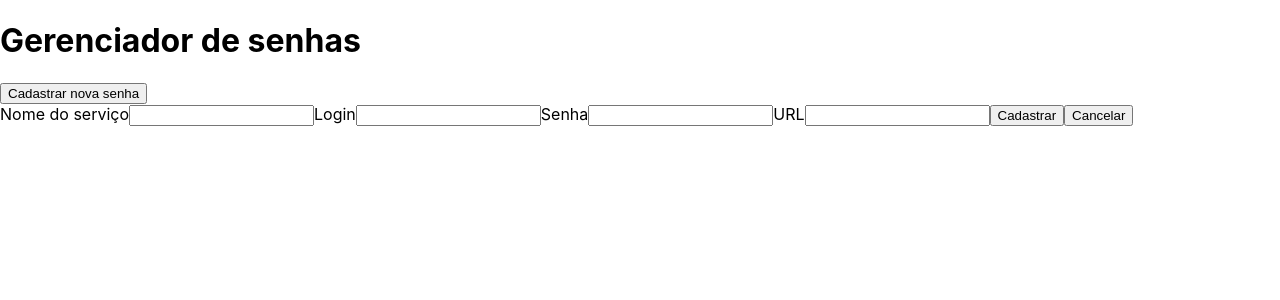
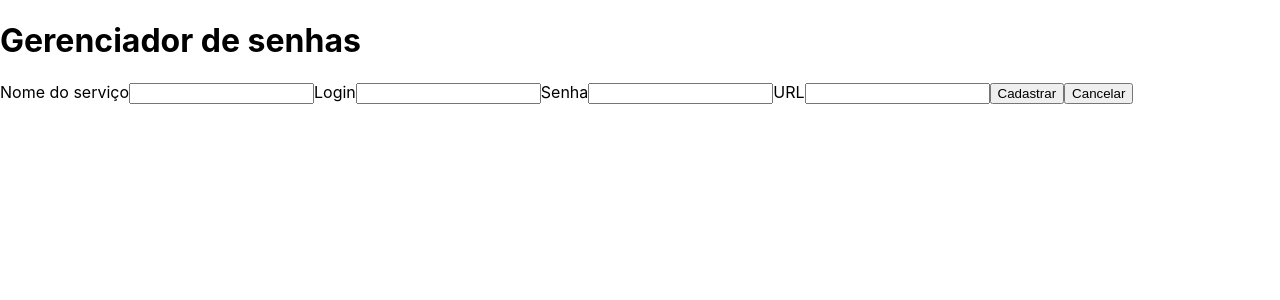
Before and after one commit to SamuelSfeir/React-password_manager, a React (Vite) app: page / in a window 1280 px wide. Both pictures are taken after a click on the button "Cadastrar nova senha". Shown: the top 300 px of the page. Built offline with nearby package versions, Linux system fonts and the light colour scheme.

Commit message:
adiciona requisito 03

```diff
--- a/src/components/Form.tsx
+++ b/src/components/Form.tsx
@@ -3,48 +3,37 @@ import React, { useState } from 'react';
 function Form() {
   const [exibirFormulario, setExibirFormulario] = useState(false);
 
-  const mostrarFormulario = () => {
-    setExibirFormulario(true);
+  const toggleFormulario = () => {
+    setExibirFormulario(!exibirFormulario);
+  };
+
+  const cancelarFormulario = () => {
+    setExibirFormulario(false);
   };
 
   return (
     <div>
-      <button onClick={ mostrarFormulario }>Cadastrar nova senha</button>
+      {!exibirFormulario && (
+        <button onClick={ toggleFormulario }>Cadastrar nova senha</button>
+      )}
+
       {exibirFormulario && (
         <form className="form">
+          {/* Conteúdo do seu formulário aqui */}
           <label htmlFor="nome-do-servico">Nome do serviço</label>
-          <input
-            type="text"
-            name="nome-do-servico"
-            id="nome-do-servico"
-          />
+          <input type="text" name="nome-do-servico" id="nome-do-servico" />
 
           <label htmlFor="login">Login</label>
-          <input
-            type="text"
-            name="login"
-            id="login"
-          />
+          <input type="text" name="login" id="login" />
 
           <label htmlFor="senha">Senha</label>
-          <input
-            type="password"
-            name="senha"
-            id="senha"
-          />
+          <input type="password" name="senha" id="senha" />
 
           <label htmlFor="URL">URL</label>
-          <input
-            type="text"
-            name="URL"
-            id="URL"
-          />
+          <input type="text" name="URL" id="URL" />
 
-          <button name="Cadastrar">
-            Cadastrar
-          </button>
-          <button>Cancelar</button>
-
+          <button name="Cadastrar">Cadastrar</button>
+          <button onClick={ cancelarFormulario }>Cancelar</button>
         </form>
       )}
     </div>
```
